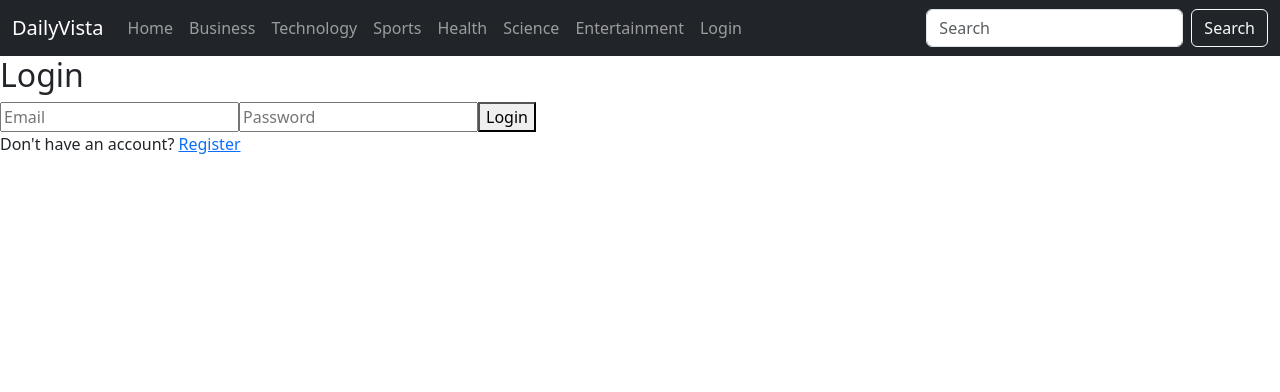
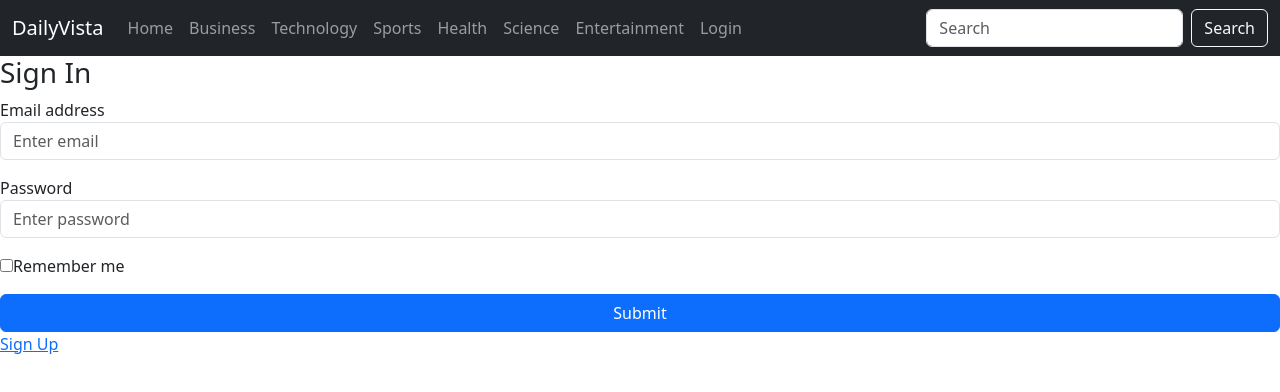
Before and after one commit to Sujaay/News_website, a React (Create React App) app: page /login in a window 1280 px wide. Shown: the top 392 px of the page. Built offline with nearby package versions, Linux system fonts and the light colour scheme.

Commit message:
wokring login stage 1

```diff
--- a/src/pages/LoginPage.jsx
+++ b/src/pages/LoginPage.jsx
@@ -1,50 +1,88 @@
-import React, { useState } from 'react';
-import { Link } from 'react-router-dom';
-import axios from 'axios';
+import React, { Component, useState } from "react";
 
-const Login = ({ onLogin }) => {
-  const [email, setEmail] = useState('');
-  const [password, setPassword] = useState('');
-  const [error, setError] = useState('');
+export default function Login() {
+  const [email, setEmail] = useState("");
+  const [password, setPassword] = useState("");
 
-  const handleSubmit = async (e) => {
+  function handleSubmit(e) {
     e.preventDefault();
-    try {
-      const response = await axios.post('http://localhost:5000/api/auth/login', { email, password });
-      console.log('Login successful:', response.data);
-      // Redirect to the home
-      window.location.href = '/home';
-      onLogin(response.data);
-    } catch (error) {
-      setError('Invalid email or password');
-      console.error('Login failed:', error);
+
+    console.log(email, password);
+    fetch("http://localhost:5000/api/auth/login", {
+      method: "POST",
+      crossDomain: true,
+      headers: {
+        "Content-Type": "application/json",
+        Accept: "application/json",
+        "Access-Control-Allow-Origin": "*",
+      },
+      body: JSON.stringify({
+        email,
+        password,
+      }),
+    })
+      .then((res) => res.json())
+      .then((data) => {
+        console.log(data, "userRegister");
+        if (data.status == "ok") {
+          alert("login successful");
+          window.localStorage.setItem("token", data.data);
+          window.localStorage.setItem("loggedIn", true);
+
+          window.location.href = "./home";
         }
-  };
+      });
+  }
 
   return (
-    <div>
-      <h2>Login</h2>
-      {error && <p>{error}</p>}
+    <div className="auth-wrapper">
+      <div className="auth-inner">
         <form onSubmit={handleSubmit}>
+          <h3>Sign In</h3>
+
+          <div className="mb-3">
+            <label>Email address</label>
             <input
               type="email"
-          placeholder="Email"
-          value={email}
+              className="form-control"
+              placeholder="Enter email"
               onChange={(e) => setEmail(e.target.value)}
-          required
             />
+          </div>
+
+          <div className="mb-3">
+            <label>Password</label>
             <input
               type="password"
-          placeholder="Password"
-          value={password}
+              className="form-control"
+              placeholder="Enter password"
               onChange={(e) => setPassword(e.target.value)}
-          required
             />
-        <button type="submit">Login</button>
+          </div>
+
+          <div className="mb-3">
+            <div className="custom-control custom-checkbox">
+              <input
+                type="checkbox"
+                className="custom-control-input"
+                id="customCheck1"
+              />
+              <label className="custom-control-label" htmlFor="customCheck1">
+                Remember me
+              </label>
+            </div>
+          </div>
+
+          <div className="d-grid">
+            <button type="submit" className="btn btn-primary">
+              Submit
+            </button>
+          </div>
+          <p className="forgot-password text-right">
+            <a href="/register">Sign Up</a>
+          </p>
         </form>
-      <p>Don't have an account? <Link to="/register">Register</Link></p>
+      </div>
     </div>
   );
-};
-
-export default Login;
+}
--- a/src/pages/Register.js
+++ b/src/pages/Register.js
@@ -1,141 +1,63 @@
-// import React, { useState } from 'react';
-// import { Link } from 'react-router-dom';
-// import axios from 'axios';
-
-
-// const Register = ({ onRegister }) => {
-//   const [name, setName] = useState('');
-//   const [email, setEmail] = useState('');
-//   const [password, setPassword] = useState('');
-//   const [error, setError] = useState('');
-
-//   const handleSubmit = async (e) => {
-//     e.preventDefault();
-//   try {
-//     const response = await axios.post('http://localhost:5000/api/auth/register', { name, email, password });
-//     onRegister(response.data);
-//   } catch (error) {
-//     if (error.response) {
-//       // Server responded with a status code outside of 2xx range
-//       console.error('Registration failed:', error.response.data);
-//       setError('Registration failed: ' + error.response.data.error);
-//     } else if (error.request) {
-//       // The request was made but no response was received
-//       console.error('No response received:', error.request);
-//       setError('Registration failed: No response received');
-//     } else {
-//       // Something else happened while setting up the request
-//       console.error('Error setting up request:', error.message);
-//       setError('Registration failed: ' + error.message);
-//     }
-//   }
-// };
-
-
-//   return (
-//     <div>
-//       <h2>Register</h2>
-//       {error && <p>{error}</p>}
-//       <form onSubmit={handleSubmit}>
-//         <input
-//           type="text"
-//           placeholder="Name"
-//           value={name}
-//           onChange={(e) => setName(e.target.value)}
-//           required
-//         />
-//         <input
-//           type="email"
-//           placeholder="Email"
-//           value={email}
-//           onChange={(e) => setEmail(e.target.value)}
-//           required
-//         />
-//         <input
-//           type="password"
-//           placeholder="Password"
-//           value={password}
-//           onChange={(e) => setPassword(e.target.value)}
-//           required
-//         />
-//         <button type="submit">Register</button>
-//       </form>
-//       <p>Already have an account? <Link to="/login">Login</Link></p>
-//     </div>
-//   );
-// };
-
-// export default Register;
-// import { useHistory } from 'react-router-dom';
 import React, { useState } from 'react';
-import { Link } from 'react-router-dom';
 import axios from 'axios';
 
-
 const Register = () => {
-  // const history = useHistory();
-  const [formData, setFormData] = useState({
-    name: '',
-    email: '',
-    password: '',
-  });
+  const [name, setName] = useState('');
+  const [email, setEmail] = useState('');
+  const [password, setPassword] = useState('');
   const [error, setError] = useState('');
-  const [registered, setRegistered] = useState(false);
-
-  const handleChange = (e) =>
-    setFormData({ ...formData, [e.target.name]: e.target.value });
 
   const handleSubmit = async (e) => {
     e.preventDefault();
     try {
-      const response = await axios.post('http://localhost:5000/api/auth/register', formData);
-      console.log(response.data); // Assuming you want to log the response
-      // Handle successful registration, such as redirecting to login page
-      setRegistered(true);
+      const response = await axios.post('http://localhost:5000/api/auth/register', {
+        name,
+        email,
+        password
+      });
+      console.log('Registration successful:', response.data);
+      alert('Registration successful');
+      // Optionally, you can redirect the user to another page upon successful registration
     } catch (error) {
-      setError(error.response.data.error);
+      setError('Registration failed. Please try again.');
+      console.error('Registration failed:', error);
     }
   };
-
-
-  if (registered) {
-    // Redirect to login page after successful registration and alert message
-    alert('Registration successful! Please login.');
-    window.location.href = '/login';
-  }
 
   return (
     <div>
       <h2>Register</h2>
       {error && <p>{error}</p>}
       <form onSubmit={handleSubmit}>
+        <div>
+          <label>Name:</label>
           <input
             type="text"
-          name="name"
-          placeholder="Name"
-          value={formData.name}
-          onChange={handleChange}
+            value={name}
+            onChange={(e) => setName(e.target.value)}
             required
           />
+        </div>
+        <div>
+          <label>Email:</label>
           <input
             type="email"
-          name="email"
-          placeholder="Email"
-          value={formData.email}
-          onChange={handleChange}
+            value={email}
+            onChange={(e) => setEmail(e.target.value)}
             required
           />
+        </div>
+        <div>
+          <label>Password:</label>
           <input
             type="password"
-          name="password"
-          placeholder="Password"
-          value={formData.password}
-          onChange={handleChange}
+            value={password}
+            onChange={(e) => setPassword(e.target.value)}
             required
           />
+        </div>
         <button type="submit">Register</button>
       </form>
-      <p>Already have an account? <Link to="/login">Login</Link></p>
     </div>
   );
 };
```
Also changed, not shown: 1 other file (tests, documents, lock files or other folders). Lines whose indentation alone changed are shown as unchanged.
